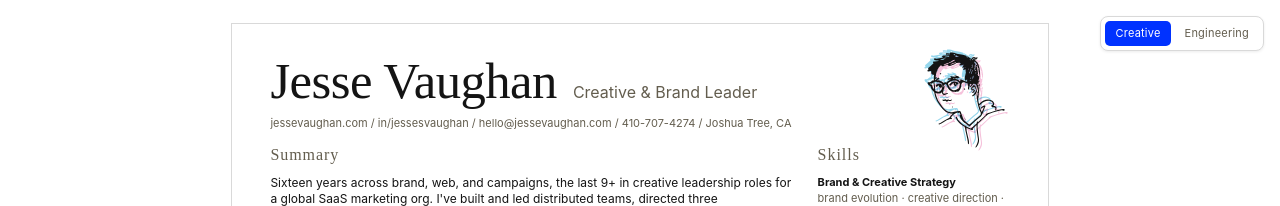
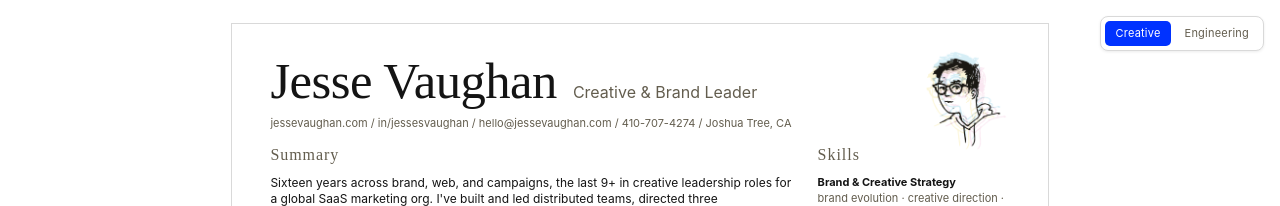
Before and after one commit to jessevaughan/resume, a React (Vite) app: page / in a window 1280 px wide. Shown: the top 206 px of the page. Built offline with nearby package versions, Linux system fonts and the light colour scheme; a web font is replaced by a local one.

Commit message:
update resume avatar to match the updated version on my site

```diff
--- a/src/components/Masthead.tsx
+++ b/src/components/Masthead.tsx
@@ -63,7 +63,7 @@ export function Masthead({
 
   return (
     <header className="masthead">
-      <img className="avatar" src="/avatar-stamped-tl.svg" alt="" />
+      <img className="avatar" src="/avatar-plated.png" alt="" />
       <div className="masthead-row">
         <h1 className="name">{name}</h1>
         <p className="role">{role}</p>
```
Also changed, not shown: public/avatar-plated.png (added).
